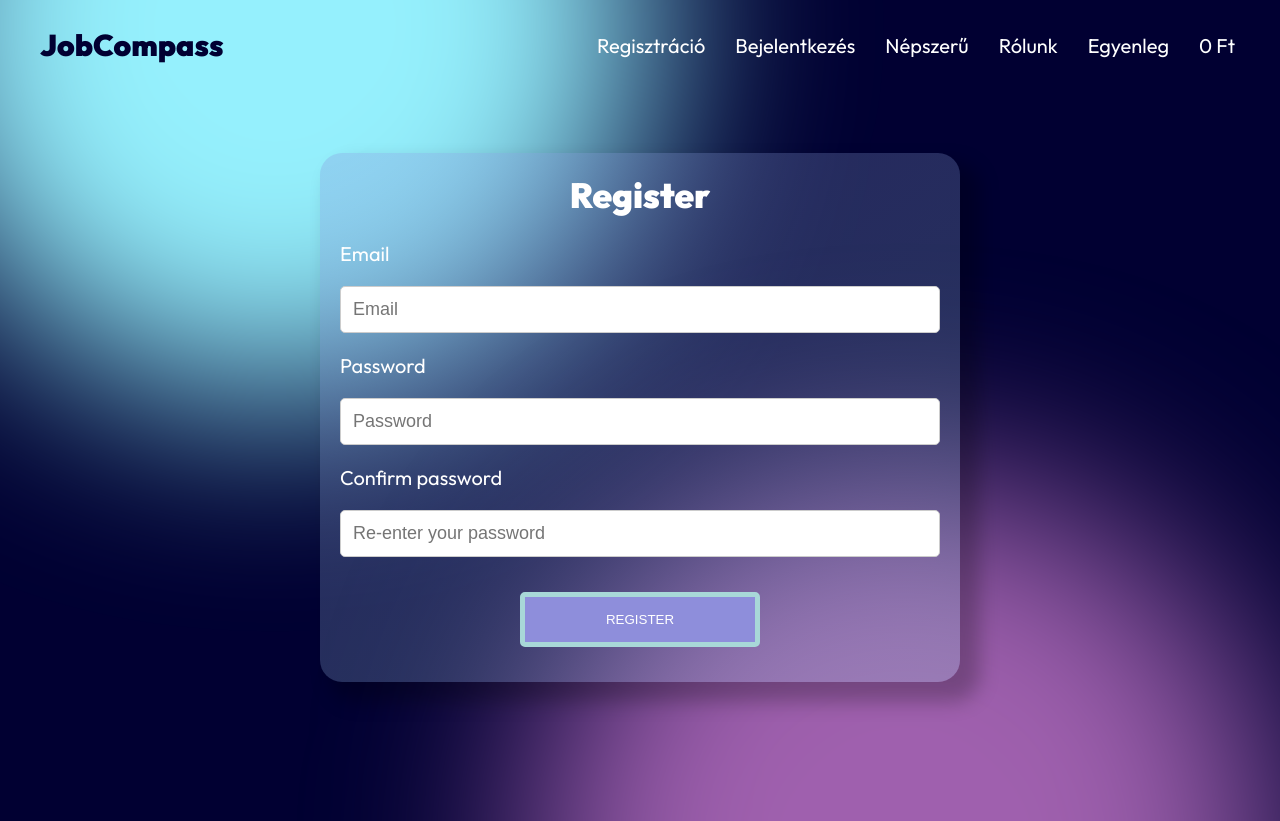
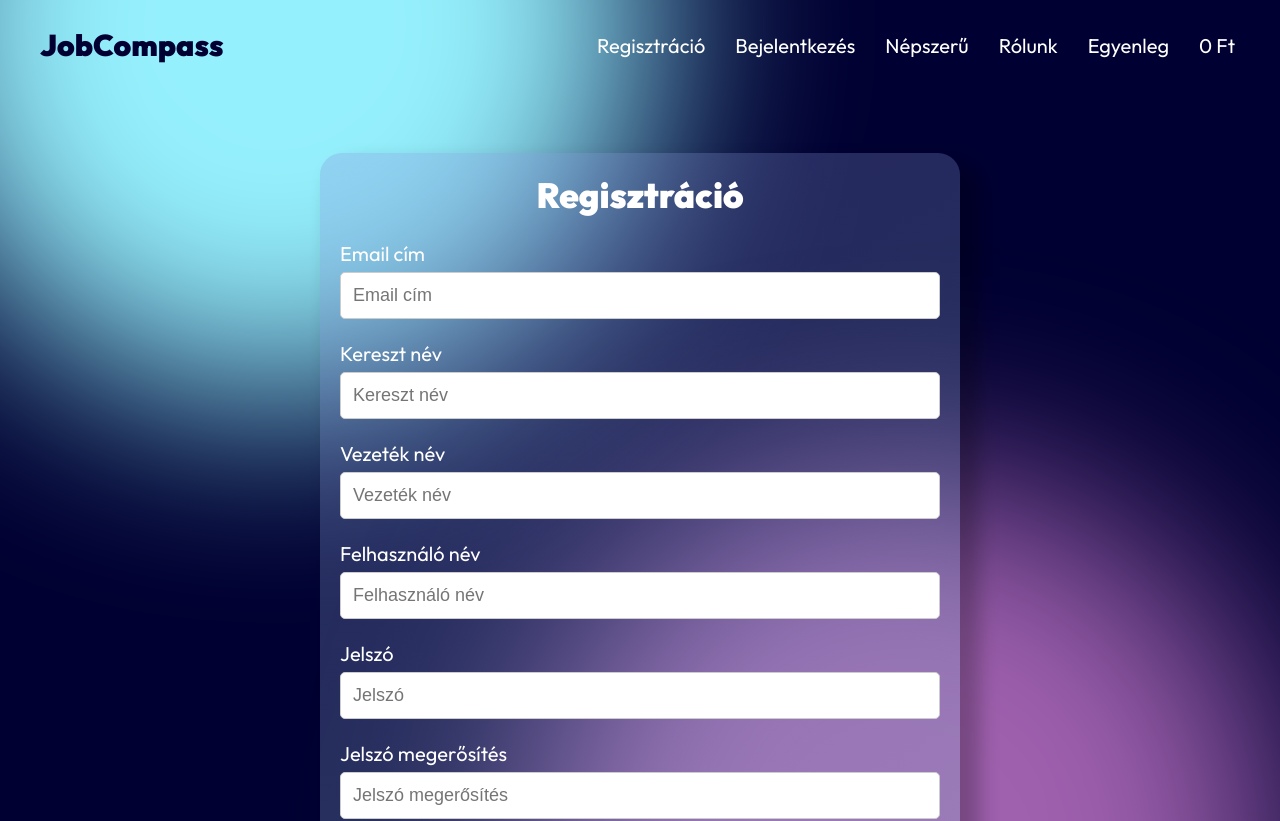
Before and after one commit to zsiza/JobCompass, an Angular app in the folder Angular/JobCompass/: page /register in a window 1280 px wide. Shown: the top 821 px of the page. Built offline with nearby package versions, Linux system fonts and the light colour scheme; no server answers.

Commit message:
Regisztráció bőcítése

```diff
--- a/Angular/JobCompass/src/app/pages/register/register.component.css
+++ b/Angular/JobCompass/src/app/pages/register/register.component.css
@@ -1,40 +1,53 @@
-body { /*body formázás*/
-    font-family: Arial, sans-serif; /*betűtípus*/
+body {
+  /*body formázás*/
+  font-family: Arial, sans-serif;
+  /*betűtípus*/
 }
 
 h2 {
   font-size: 35px;
 }
 
-  label{ /*szöveg méret*/
+label {
+  /*szöveg méret*/
   font-size: 20px;
 }
-   .register-container { /*Register konténer*/
-    width: 600px; /*konténer szélessége*/
-    padding: 20px; /*a belső térköz, ami az elem szegélye és a tartalma között van*/
 
-    margin: 0 auto; /*az elemek külső térköze*/
-    margin-top: 63px; /* .. pixel térközük legyen a tetejükön*/
-    margin-bottom: 200px; /* .. pixel térközük legyen a alján*/
-    box-shadow: 0 0 10px rgba(0,0,0,0.1); /*az árnyék színét határozza meg*/
-
+.register-container {
+  /*Register konténer*/
+  width: 600px;
+  /*konténer szélessége*/
+  padding: 20px;
+  /*a belső térköz, ami az elem szegélye és a tartalma között van*/
+  margin: 0 auto;
+  /*az elemek külső térköze*/
+  margin-top: 63px;
+  /* .. pixel térközük legyen a tetejükön*/
+  margin-bottom: 200px;
+  /* .. pixel térközük legyen a alján*/
+  box-shadow: 0 0 10px rgba(0, 0, 0, 0.1);
+  /*az árnyék színét határozza meg*/
   color: white;
-
-
   border-radius: 22px;
-    background: linear-gradient(150deg, rgba(128, 128, 215, 0.27) -9.45%, rgba(146, 206, 207, 0.27) 111.55%);
+  background: linear-gradient(150deg,
+          rgba(128, 128, 215, 0.27) -9.45%,
+          rgba(146, 206, 207, 0.27) 111.55%);
   box-shadow: 15px 15px 19px 5px rgba(0, 0, 0, 0.25);
   padding: 20px;
-
-   }
-   .register-container h2 { /*Register felirat formázása*/
-    text-align: center; /*a szöveg középen legyen*/
-    margin-bottom: 24px; /*a register felirat alján legyen 24 pixel térköz.*/
-   }
-   .register-container label {
-    display: block; /*label elemek blokk szintű elemek legyenek(újsor)*/
 }
 
+.register-container h2 {
+  /*Register felirat formázása*/
+  text-align: center;
+  /*a szöveg középen legyen*/
+  margin-bottom: 24px;
+  /*a register felirat alján legyen 24 pixel térköz.*/
+}
+
+.register-container label {
+  display: block;
+  /*label elemek blokk szintű elemek legyenek(újsor)*/
+}
 
 /*
  .register-container input[type="reset"]{
@@ -50,77 +63,102 @@ body { /*body formázás*/
  }*/
 
 .register-container input[type="text"],
-   .register-container input[type="password"] {
-    width: 100%; /*input elemek szélessége*/
-    padding: 12px; /*input belső térköz*/
-    margin: 20px 0; /*input külső térköz*/
+.register-container input[type="password"],
+.register-container input[type="email"]{
+  width: 100%;
+  /*input elemek szélessége*/
+  padding: 12px;
+  /*input belső térköz*/
+  margin: 6px 0 22px 0;
+  /*input külső térköz*/
   display: inline-block;
-    border: 1px solid #ccc; /*input elemek szegélye*/
-    box-sizing: border-box; /*a szélesség és magasság értékei magukban foglalják a padding és border értékeit is*/
-    border-radius: 5px; /*kerekített sarkak*/
+  border: 1px solid #ccc;
+  /*input elemek szegélye*/
+  box-sizing: border-box;
+  /*a szélesség és magasság értékei magukban foglalják a padding és border értékeit is*/
+  border-radius: 5px;
+  /*kerekített sarkak*/
   font-size: 18px;
 }
-   .register-container button { /*gomb tulajdonságok*/
-    background-color: #0b2584; /*háttérszíne*/
-    color: white; /*gomb register felirat színe*/
-    padding: 15px 20px; /*belső térköz, ami az elem szegélye és a tartalma között va*/
-    margin: 15px 0; /*külső térköz*/
+
+.register-container button {
+  /*gomb tulajdonságok*/
+  background-color: #0b2584;
+  /*háttérszíne*/
+  color: white;
+  /*gomb register felirat színe*/
+  padding: 15px 20px;
+  /*belső térköz, ami az elem szegélye és a tartalma között va*/
+  margin: 15px 0;
+  /*külső térköz*/
   display: block;
   margin-left: auto;
   margin-right: auto;
-    cursor: pointer; /*a kurzor ikon mutatóujjra változi*/
+  cursor: pointer;
+  /*a kurzor ikon mutatóujjra változi*/
   width: 40%;
-    border-radius: 5px; /*kerekített sarkak*/
+  border-radius: 5px;
+  /*kerekített sarkak*/
 
-    border: 5px solid #A8D8D8;
-    background: #8E8EDB;
+  border: 5px solid #a8d8d8;
+  background: #8e8edb;
 }
+
 .register-container button:hover {
   opacity: 0.8;
 }
 
+/*reszponzív*/
+.register-container {
+  /*Register konténer*/
+  width: 600px;
+  /*konténer szélessége*/
+  padding: 20px;
+  /*a belső térköz, ami az elem szegélye és a tartalma között van*/
 
-     .register-container { /*Register konténer*/
-    width: 600px; /*konténer szélessége*/
-    padding: 20px; /*a belső térköz, ami az elem szegélye és a tartalma között van*/
-
-    margin: 0 auto; /*az elemek külső térköze*/
-    margin-top: 63px; /* .. pixel térközük legyen a tetejükön*/
-    margin-bottom: 200px; /* .. pixel térközük legyen a alján*/
-    box-shadow: 0 0 10px rgba(0,0,0,0.1); /*az árnyék színét határozza meg*/
+  margin: 0 auto;
+  /*az elemek külső térköze*/
+  margin-top: 63px;
+  /* .. pixel térközük legyen a tetejükön*/
+  margin-bottom: 200px;
+  /* .. pixel térközük legyen a alján*/
+  box-shadow: 0 0 10px rgba(0, 0, 0, 0.1);
+  /*az árnyék színét határozza meg*/
 
   color: white;
 
-
   border-radius: 22px;
-    background: linear-gradient(150deg, rgba(128, 128, 215, 0.27) -9.45%, rgba(146, 206, 207, 0.27) 111.55%);
+  background: linear-gradient(150deg,
+          rgba(128, 128, 215, 0.27) -9.45%,
+          rgba(146, 206, 207, 0.27) 111.55%);
   box-shadow: 15px 15px 19px 5px rgba(0, 0, 0, 0.25);
   padding: 20px;
-
 }
 
-/*Reszponzív*/
-
-@media(max-width: 972px) {
+@media screen and (max-width: 970px) {
   .register-container {
-      width: 600px;
-      transition: all 1s;
-
+      width: 100%;
+      margin: auto;
   }
 }
 
-@media(max-width: 805px) {
+@media screen and (max-width: 800px) {
   .register-container {
-      width: 500px;
-      transition: all 1s;
-
+      width: 100%;
+      margin: auto;
   }
 }
 
-@media(max-width: 695px) {
+@media screen and (max-width: 694px) {
   .register-container {
-      width: 450px;
-      transition: all 1s;
-
+      width: 100%;
+      margin: auto;
   }
 }
+
+@media screen and (max-width: 530px) {
+  .register-container {
+      width: 100%;
+      margin: auto;
+  }
+}
--- a/Angular/JobCompass/src/app/pages/register/register.component.html
+++ b/Angular/JobCompass/src/app/pages/register/register.component.html
@@ -1,20 +1,29 @@
 <div class="register-container">
-    <h2>Register</h2>
+  <h2>Regisztráció</h2>
 
-    <form method="POST">
-    <label for="email">Email</label>
-    <input type="text" id="email" placeholder="Email" name="email" required>
+  <form method="POST">
+  <label for="email">Email cím</label>
+  <input type="email" id="email" placeholder="Email cím" name="email" required>
 
-    <label for="password">Password</label>
-    <input type="password" id="password" placeholder="Password" name="password" required>
+  <label for="firstname">Kereszt név</label>
+  <input type="text" id="firstname" placeholder="Kereszt név" name="firstname" required>
+
+  <label for="lastname">Vezeték név</label>
+  <input type="text" id="lastname" placeholder="Vezeték név" name="lastname" required>
+
+  <label for="username">Felhasználó név</label>
+  <input type="text" id="username" placeholder="Felhasználó név" name="username" required>
+
+  <label for="password">Jelszó</label>
+  <input type="password" id="password" placeholder="Jelszó" name="password" required>
 
 
-    <label for="psw-confirm">Confirm password</label>
-    <input type="password" placeholder="Re-enter your password" name="psw-confirm" required>
+  <label for="psw-confirm">Jelszó megerősítés</label>
+  <input type="password" placeholder="Jelszó megerősítés" name="psw-confirm" required>
 
-  <!--  <input type="reset" name="reset-btn" value="Reset"/>-->
-    <button type="submit">REGISTER</button>
+<!--  <input type="reset" name="reset-btn" value="Reset"/>-->
+  <button type="submit">REGISZTRÁLJ</button>
 
-    </form>
+  </form>
 
-    </div>
+  </div>
```
Lines whose indentation alone changed are shown as unchanged.
